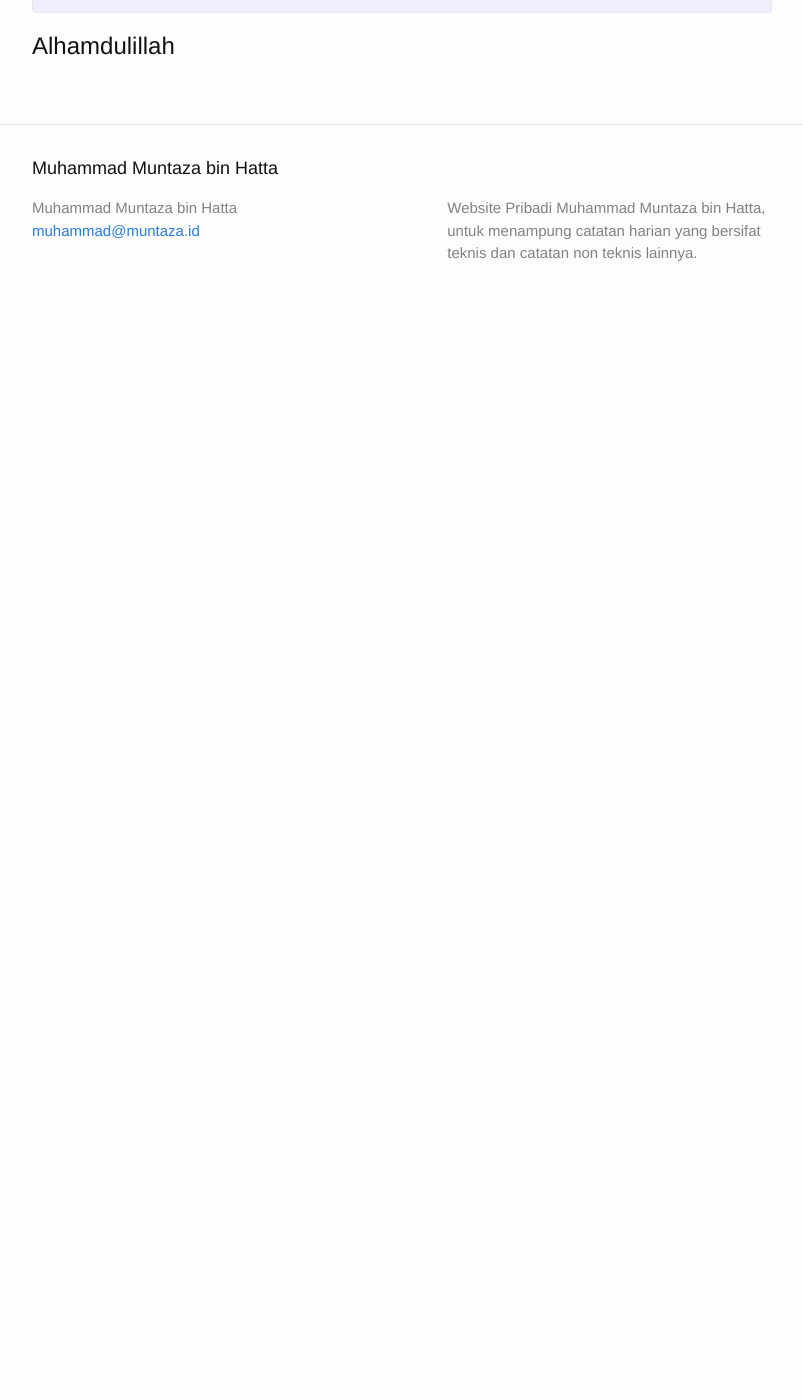
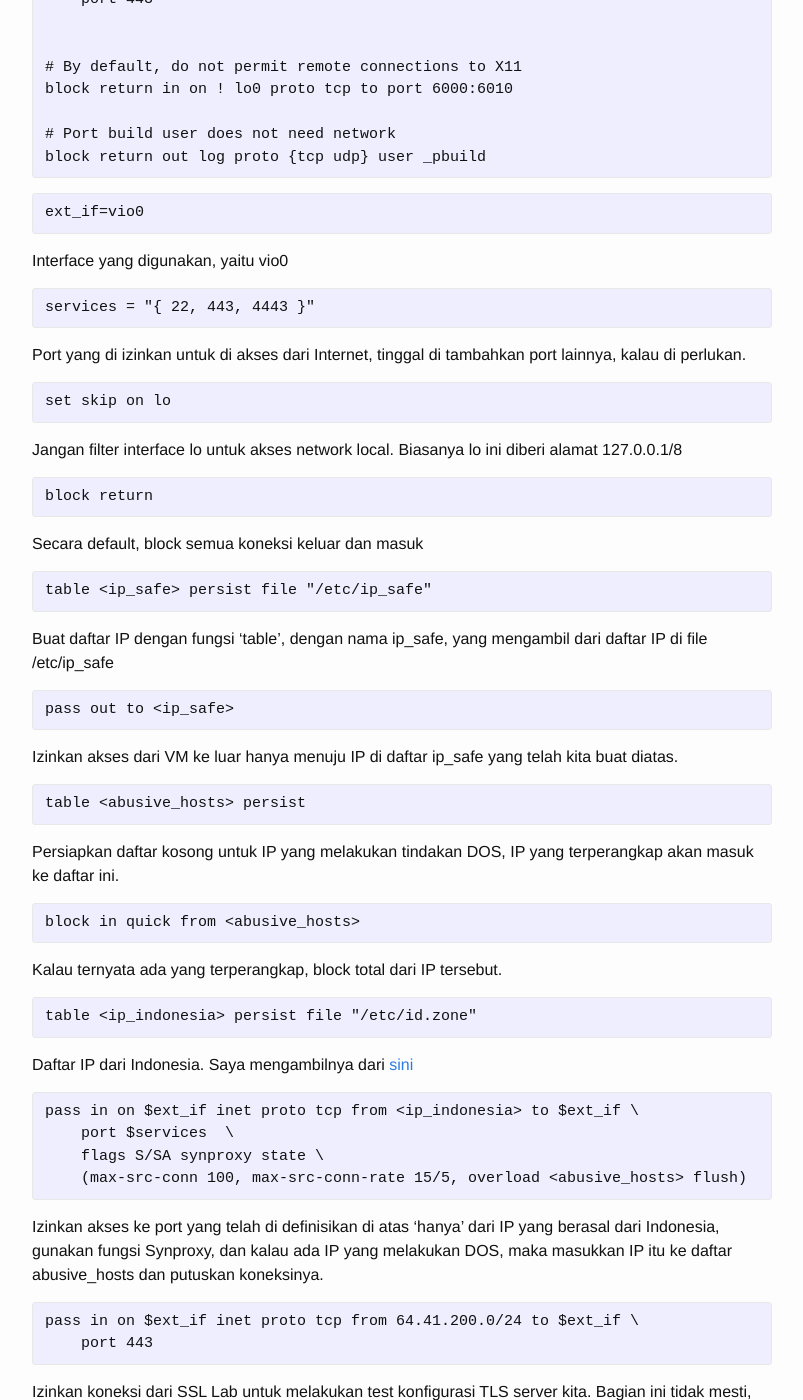
Before and after one commit to muntaza/muntaza.github.io, a Jekyll site: the page built from _posts/2019-08-31-openbsd-pf-cloud.markdown, in a window 1280 px wide and 1400 px high, scrolled down 1311 px. Shown: the whole window, without its empty margins (238-1041 px from the left). Built offline with Jekyll 4.4.1, drawn with Linux system fonts in a browser that asks for light colours; before the commit the page ends 1636 px from its top, so only the background shows below that; some of the changed text lies outside the part shown.

Commit message:
isi tulisan

```diff
--- a/_posts/2019-08-31-openbsd-pf-cloud.markdown
+++ b/_posts/2019-08-31-openbsd-pf-cloud.markdown
@@ -7,7 +7,14 @@ categories: openbsd
 
 # Bismillah,
 
+Saya bermaksud mengulang kembali tulisan tentang OpenBSD PF Firewall
+yang dulu pernah saya tulis di [sini](https://muntaza.wordpress.com/2016/08/17/openbsd-pf-firewall-untuk-terima-koneksi-hanya-dari-ip-indonesia/) dengan beberapa catatan tambahan, dengan harapan agar bermanfaat di kemudian hari.
+
+Dibawah ini adalah diagram network sederhana, yang menggambarkan sebuah Virtual Machine (vm) yang punya 1 (satu) interface yang terhubung ke internet dengan IP Public.
+
 ![network diagram](/assets/pf1.png)
+
+Kemudian, saya tampilkan full isi file pf.conf, yang akan saya jelaskan isinya.
 
 {% highlight text %}
 #       $OpenBSD: pf.conf,v 1.55 2017/12/03 20:40:04 sthen Exp $
@@ -48,7 +55,94 @@ block return in on ! lo0 proto tcp to port 6000:6010
 block return out log proto {tcp udp} user _pbuild
 
 
-
 {% endhighlight %}
 
+
+{% highlight text %}
+ext_if=vio0
+{% endhighlight %}
+
+Interface yang digunakan, yaitu vio0
+
+{% highlight text %}
+services = "{ 22, 443, 4443 }"
+{% endhighlight %}
+
+Port yang di izinkan untuk di akses dari Internet, tinggal di tambahkan port lainnya, kalau di perlukan.
+
+{% highlight text %}
+set skip on lo
+{% endhighlight %}
+
+Jangan filter interface lo untuk akses network local. Biasanya lo ini diberi alamat 127.0.0.1/8
+
+{% highlight text %}
+block return
+{% endhighlight %}
+
+Secara default, block semua koneksi keluar dan masuk
+
+{% highlight text %}
+table <ip_safe> persist file "/etc/ip_safe"
+{% endhighlight %}
+
+Buat daftar IP dengan fungsi 'table', dengan nama ip_safe, yang mengambil dari daftar IP di file /etc/ip_safe
+
+{% highlight text %}
+pass out to <ip_safe>
+{% endhighlight %}
+
+Izinkan akses dari VM ke luar hanya menuju IP di daftar ip_safe yang telah kita buat diatas.
+
+{% highlight text %}
+table <abusive_hosts> persist
+{% endhighlight %}
+
+Persiapkan daftar kosong untuk IP yang melakukan tindakan DOS, IP yang terperangkap akan masuk ke daftar ini.
+
+{% highlight text %}
+block in quick from <abusive_hosts>
+{% endhighlight %}
+
+Kalau ternyata ada yang terperangkap, block total dari IP tersebut.
+
+{% highlight text %}
+table <ip_indonesia> persist file "/etc/id.zone"
+{% endhighlight %}
+
+Daftar IP dari Indonesia. Saya mengambilnya dari [sini](http://www.ipdeny.com/ipblocks/)
+
+{% highlight text %}
+pass in on $ext_if inet proto tcp from <ip_indonesia> to $ext_if \
+    port $services  \
+    flags S/SA synproxy state \
+    (max-src-conn 100, max-src-conn-rate 15/5, overload <abusive_hosts> flush)
+{% endhighlight %}
+
+Izinkan akses ke port yang telah di definisikan di atas 'hanya' dari IP yang berasal dari Indonesia, gunakan fungsi Synproxy, dan kalau ada IP yang melakukan DOS, maka masukkan IP itu ke daftar abusive_hosts dan putuskan koneksinya.
+
+{% highlight text %}
+pass in on $ext_if inet proto tcp from 64.41.200.0/24 to $ext_if \
+    port 443
+{% endhighlight %}
+
+Izinkan koneksi dari SSL Lab untuk melakukan test konfigurasi TLS server kita. Bagian ini tidak mesti, hanya merupakan saran saja.
+
+{% highlight text %}
+block return in on ! lo0 proto tcp to port 6000:6010
+{% endhighlight %}
+
+Tolak koneksi remote ke port 6000 sampai 6010
+
+{% highlight text %}
+block return out log proto {tcp udp} user _pbuild
+{% endhighlight %}
+
+User _pbuild tidak perlu koneksi internet. Baris ini sebenarnya tidak diperlukan, karena firewall ini sudah di setting untuk default deny, yaitu semua di block kecuali yang di izinkan
+
+
 # Alhamdulillah
+
+Sekian penjelasan singkat ini, semoga bermanfaat
+
+Muhammad Muntaza
```
